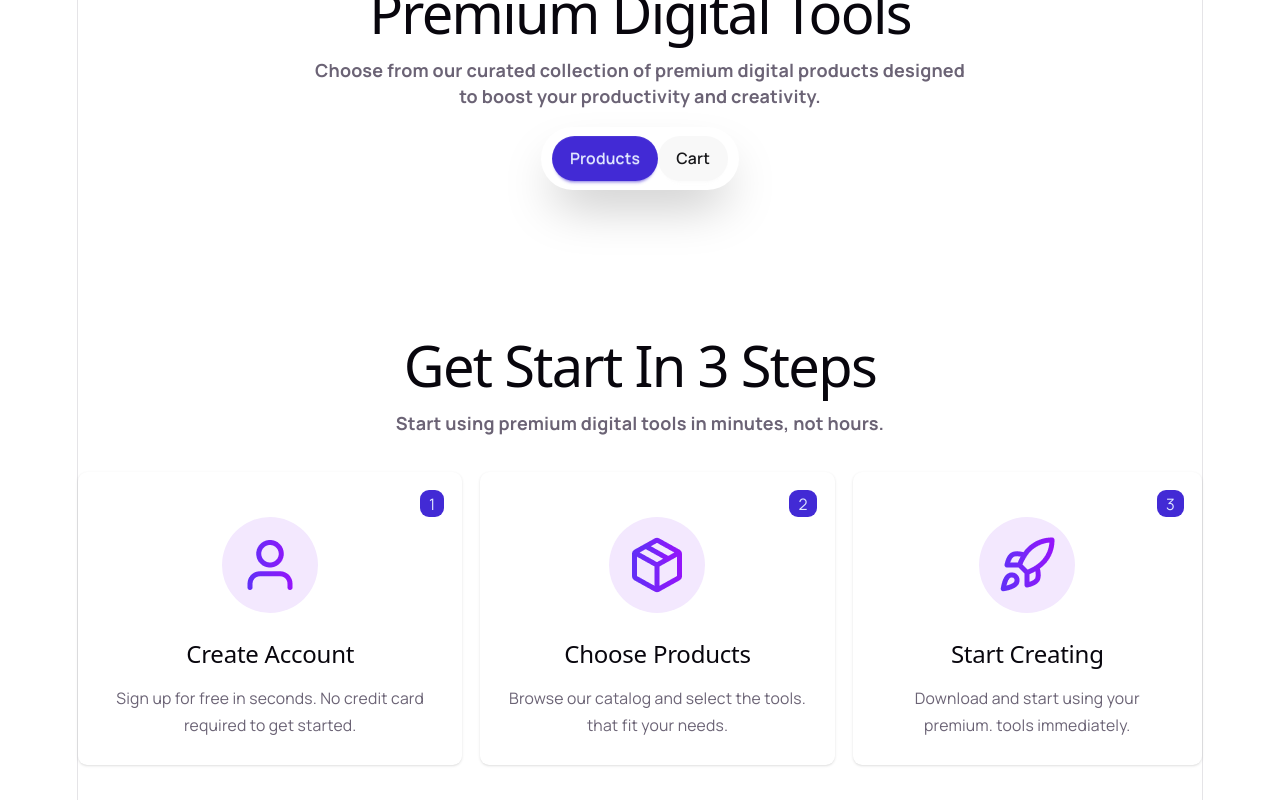
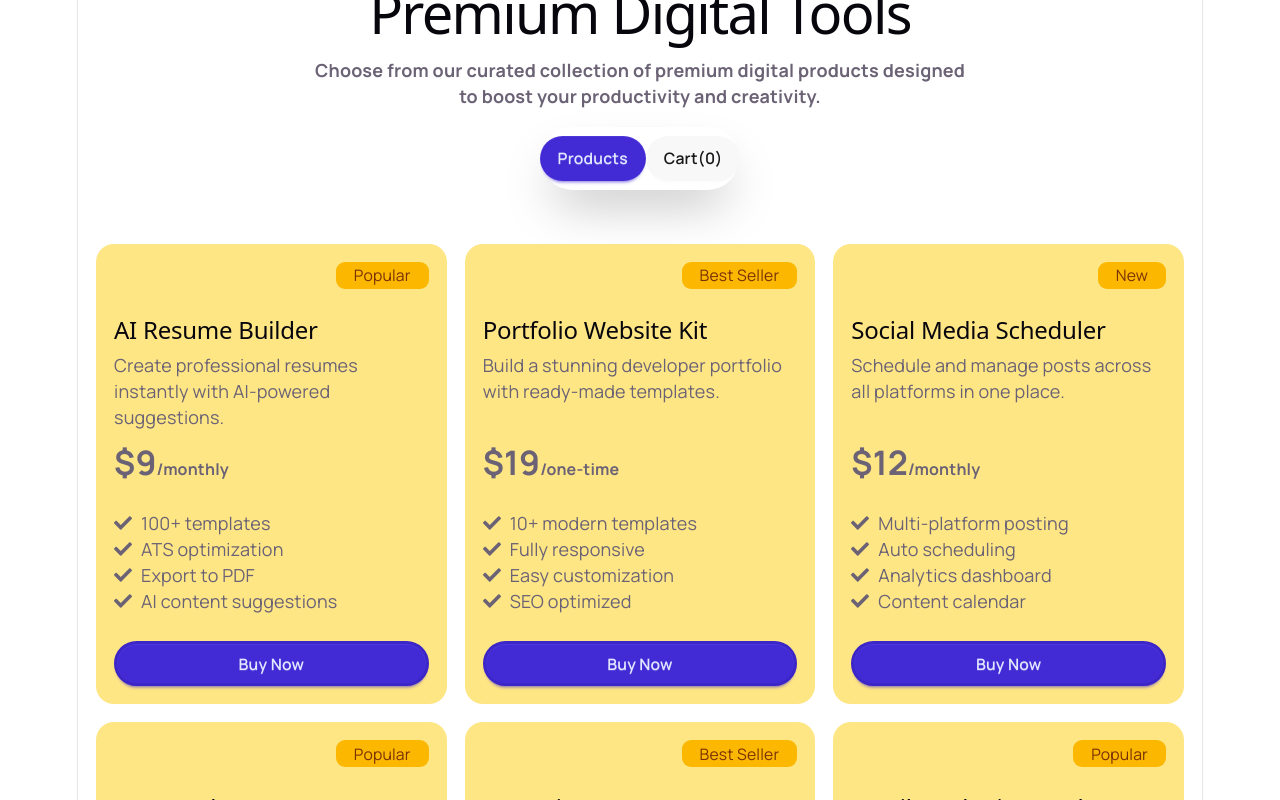
Before and after one commit to souravnath4587-cmd/Digitools-project, a React (Vite) app: page / in a window 1280 px wide. Shown: the part 1200-2000 px from the top of the page. Built offline with nearby package versions, Linux system fonts and the light colour scheme.

Commit message:
working on digital products design and button function. Also working on selected tab

```diff
--- a/src/App.jsx
+++ b/src/App.jsx
@@ -1,11 +1,13 @@
-import { Suspense } from "react";
+import { Suspense, useState } from "react";
 import "./App.css";
 import Banner from "./components/banner/Banner";
 import Navbar from "./components/navbar/Navbar";
 import ActiveUser from "./components/sections/ActiveUser";
-import DigitalProducts from "./components/sections/DigitalProducts";
+import DigitalProducts from "./components/ui/DigitalProducts";
 import Steps from "./components/sections/Steps";
 import Transparent from "./components/transparents-pricing/Transparent";
+import CartProducts from "./components/ui/CartProducts";
+import Tab from "./components/ui/Tab";
 
 const fetchProducts = async () => {
   const res = await fetch("/digitalToolsData.json");
@@ -17,11 +19,13 @@ const fetchProducts = async () => {
 
 function App() {
   const promiseProducts = fetchProducts();
+  const [selectedTab, setSelectedTab] = useState("products");
+  const [selectedProducts, setSelectedProducts] = useState([]);
 
   return (
     <>
       {/* Navbar Components  */}
-      <Navbar />
+      <Navbar selectedProducts={selectedProducts} />
       {/* Banner Components  */}
       <Banner />
       {/* Active User Section  */}
@@ -36,17 +40,27 @@ function App() {
               designed <br /> to boost your productivity and creativity.
             </p>
           </div>
-          <div className="sectionTab py-2 px-4 rounded-full flex flex-row justify-center items-center w-44 mx-auto shadow-2xl">
-            <button className="btn btn-primary rounded-full border-0">
-              Products
-            </button>
-            <button className="btn rounded-full border-0">Cart</button>
-          </div>
-          <div className="productsSection my-8">
-            <Suspense fallback={"Product data is loading"}>
-              <DigitalProducts promiseProducts={promiseProducts} />
-            </Suspense>
-          </div>
+          <Tab
+            selectedTab={selectedTab}
+            setSelectedTab={setSelectedTab}
+            selectedProducts={selectedProducts}
+          />
+          {selectedTab === "products" ? (
+            <div className="productsSection my-8">
+              <Suspense fallback={"Product data is loading"}>
+                <DigitalProducts
+                  selectedProducts={selectedProducts}
+                  setSelectedProducts={setSelectedProducts}
+                  promiseProducts={promiseProducts}
+                />
+              </Suspense>
+            </div>
+          ) : (
+            <div>
+              <p>There is no cart in this section .....</p>
+              <CartProducts selectedProducts={selectedProducts} />
+            </div>
+          )}
         </div>
       </section>
 
--- a/src/components/navbar/Navbar.jsx
+++ b/src/components/navbar/Navbar.jsx
@@ -1,7 +1,7 @@
 import React from "react";
 import { IoCartOutline } from "react-icons/io5";
 
-const Navbar = () => {
+const Navbar = ({ selectedProducts }) => {
   return (
     <div className="">
       <div className="navbar bg-base-100 shadow-sm">
@@ -67,7 +67,16 @@ const Navbar = () => {
           </ul>
         </div>
         <div className="navbar-end">
-          <IoCartOutline />
+          <div className="relative">
+            <IoCartOutline className="mr-2" />
+            {selectedProducts.length > 0 ? (
+              <span className="badge badge-warning absolute -top-4  p-2">
+                {selectedProducts.length}
+              </span>
+            ) : (
+              ""
+            )}
+          </div>
           <a className="btn px-4 border-0 bg-white hover:shadow-sm">Login</a>
           <a className="btn btn-primary rounded-full">Geting Start</a>
         </div>
--- a/src/components/sections/DigitalProducts.jsx
+++ /dev/null
@@ -1,10 +0,0 @@
-import React, { use } from "react";
-
-const DigitalProducts = ({ promiseProducts }) => {
-  const products = use(promiseProducts);
-  console.log(products);
-
-  return <div></div>;
-};
-
-export default DigitalProducts;
--- /dev/null
+++ b/src/components/ui/CartProducts.jsx
@@ -0,0 +1,15 @@
+import React from "react";
+
+const CartProducts = ({ selectedProducts }) => {
+  console.log(selectedProducts);
+
+  return (
+    <div>
+      {selectedProducts.map((product) => (
+        <p>{product.description}</p>
+      ))}
+    </div>
+  );
+};
+
+export default CartProducts;
--- /dev/null
+++ b/src/components/ui/DigitalProducts.jsx
@@ -0,0 +1,64 @@
+import React, { use } from "react";
+import design from "../../assets/products/design-tool.png";
+import Feature from "./Feature";
+import Product from "./Product";
+
+const DigitalProducts = ({
+  promiseProducts,
+  selectedProducts,
+  setSelectedProducts,
+}) => {
+  const products = use(promiseProducts);
+
+  // const handleProductBuy = () => {
+  //   console.log("Button is clicked...");
+  //   setSelectedProducts([...selectedProducts, products]);
+  // };
+
+  return (
+    <div className="grid grid-cols-1 md:grid-cols-2 lg:grid-cols-3 gap-4 p-4 ">
+      {products.map(
+        (product, index) => (
+          <Product
+            key={index}
+            product={product}
+            selectedProducts={selectedProducts}
+            setSelectedProducts={setSelectedProducts}
+          />
+        ),
+        // return (
+        //   <div className="rounded-2xl bg-amber-200 relative p-4 space-y-6 ">
+        //     <div className="badge badge-warning absolute px-4 py-2 top-4 right-4">
+        //       {product.tag}
+        //     </div>
+        //     <img className="mt-6" src={design} alt="" />
+        //     <div className="cardContent text-left space-y-6 ">
+        //       <h2>{product.name}</h2>
+        //       <p className="h-20">{product.description}</p>
+
+        //       <h3 className="text-3xl font-bold">
+        //         ${product.price}
+        //         <span className="text-[16px]">/{product.period}</span>
+        //       </h3>
+        //       <div>
+        //         {product.features.map((feature, index) => (
+        //           <Feature key={index} feature={feature} />
+        //         ))}
+        //       </div>
+        //       <div>
+        //         <button
+        //           onClick={handleProductBuy}
+        //           className="btn btn-primary btn-block rounded-full"
+        //         >
+        //           Buy Now
+        //         </button>
+        //       </div>
+        //     </div>
+        //   </div>
+        // );
+      )}
+    </div>
+  );
+};
+
+export default DigitalProducts;
--- /dev/null
+++ b/src/components/ui/Product.jsx
@@ -0,0 +1,41 @@
+import React from "react";
+import Feature from "./Feature";
+
+const Product = ({ product, selectedProducts, setSelectedProducts }) => {
+  const handleProductBuy = () => {
+    setSelectedProducts([...selectedProducts, product]);
+  };
+  return (
+    <div>
+      <div className="rounded-2xl bg-amber-200 relative p-4 space-y-6 ">
+        <div className="badge badge-warning absolute px-4 py-2 top-4 right-4">
+          {product.tag}
+        </div>
+        <img className="mt-6" src="" alt="" />
+        <div className="cardContent text-left space-y-6 ">
+          <h2>{product.name}</h2>
+          <p className="h-20">{product.description}</p>
+          <h3 className="text-3xl font-bold">
+            ${product.price}
+            <span className="text-[16px]">/{product.period}</span>
+          </h3>
+          <div>
+            {product.features.map((feature, index) => (
+              <Feature key={index} feature={feature} />
+            ))}
+          </div>
+          <div>
+            <button
+              onClick={handleProductBuy}
+              className="btn btn-primary btn-block rounded-full"
+            >
+              Buy Now
+            </button>
+          </div>
+        </div>
+      </div>
+    </div>
+  );
+};
+
+export default Product;
--- /dev/null
+++ b/src/components/ui/Tab.jsx
@@ -0,0 +1,24 @@
+import React from "react";
+
+const Tab = ({ selectedTab, setSelectedTab, selectedProducts }) => {
+  return (
+    <div>
+      <div className="sectionTab py-2 px-4 rounded-full flex flex-row justify-center items-center w-44 mx-auto shadow-2xl">
+        <button
+          onClick={() => setSelectedTab("products")}
+          className={`btn ${selectedTab === "products" ? "btn-primary" : ""} rounded-full border-0`}
+        >
+          Products
+        </button>
+        <button
+          onClick={() => setSelectedTab("cart")}
+          className={`btn rounded-full border-0 ${selectedTab === "cart" ? "btn-primary" : ""}`}
+        >
+          Cart({selectedProducts.length})
+        </button>
+      </div>
+    </div>
+  );
+};
+
+export default Tab;
```
